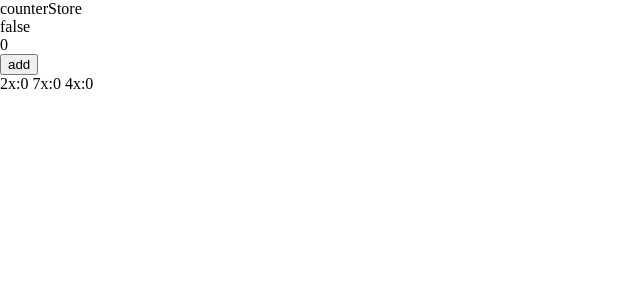
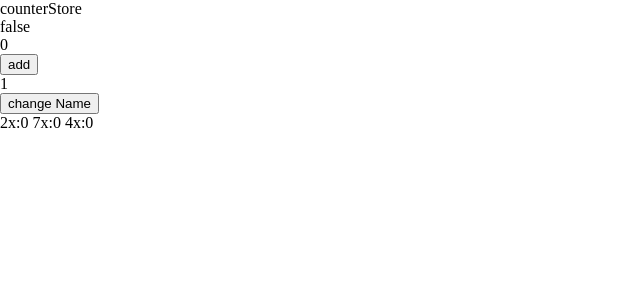
Before and after one commit to Tomoyd/frontend-framework, a Vue app in the folder vue-proj/: page /store in a window 1280 px wide. Shown: the top 300 px of the page, without its empty margins (0-640 px from the left). Built offline with nearby package versions, Linux system fonts and the light colour scheme.

Commit message:
feat: pinia setup

```diff
--- a/vue-proj/src/store/piniaStore.ts
+++ b/vue-proj/src/store/piniaStore.ts
@@ -1,4 +1,5 @@
 import { createPinia, defineStore } from 'pinia';
+import { ref } from 'vue';
 export const pinia = createPinia();
 export const useStore = defineStore('main', {
   state: () => {
@@ -27,3 +28,11 @@ export const useStore = defineStore('main', {
     },
   },
 });
+
+// 推荐写法
+
+export const useSetupStore = defineStore('setup', () => {
+  const state = ref({ name: '1' });
+
+  return { other: state };
+});
--- a/vue-proj/src/views/TestStore.vue
+++ b/vue-proj/src/views/TestStore.vue
@@ -1,5 +1,5 @@
 <script lang="ts">
-import { useStore } from '@/store/piniaStore';
+import { useSetupStore, useStore } from '@/store/piniaStore';
 import { mapActions, mapState } from 'pinia';
 import { onMounted } from 'vue';
 export default {
@@ -13,6 +13,7 @@ export default {
 </script>
 <script setup lang="ts">
 const store = useStore();
+const setup = useSetupStore();
 
 store.$subscribe((mutations, state) => {
   console.log('mutations', mutations);
@@ -43,6 +44,16 @@ store.$onAction(({ name, store, args, after, onError }) => {
 
   <div>{{ counter }}</div>
   <button @click="increment">add</button>
+  <div>{{ setup.other.name }}</div>
+  <button
+    @click="
+      () => {
+        setup.other.name = 'change';
+      }
+    "
+  >
+    change Name
+  </button>
   <div>
     {{
       ` 2x:${store.doubleCounter}
```
